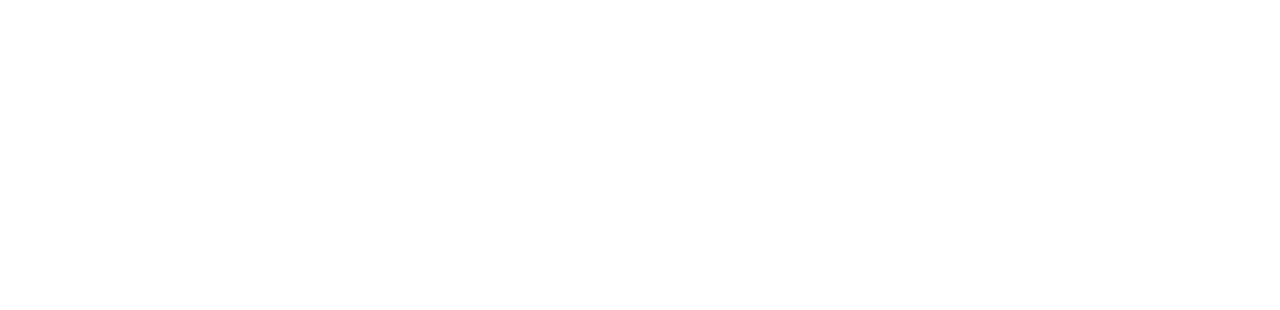
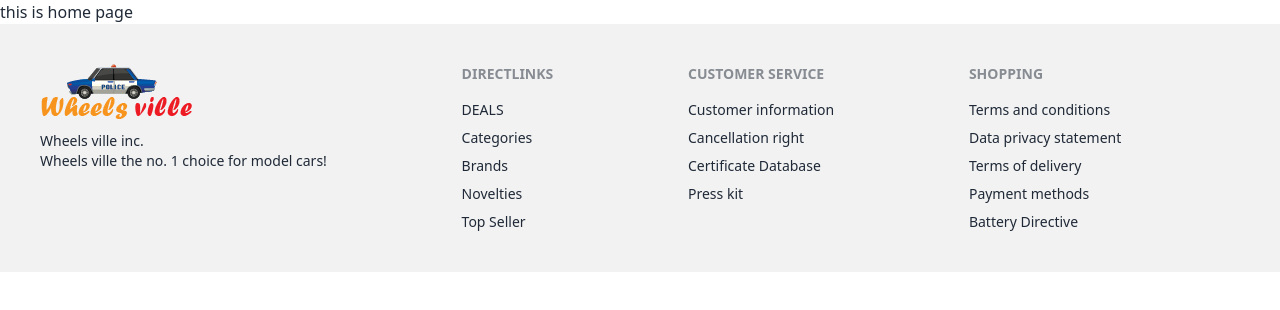
Before and after one commit to dev-talukdar/toy-marketplace-client-side, a React (Vite) app: page / in a window 1280 px wide. Shown: the top 310 px of the page. Built offline with nearby package versions, Linux system fonts and the light colour scheme.

Commit message:
footer is now added

```diff
--- a/src/Layout/Main.jsx
+++ b/src/Layout/Main.jsx
@@ -1,4 +1,5 @@
 import { Outlet } from "react-router-dom";
+import Footer from "../Pages/Shared/Footer/Footer";
 
 
 
@@ -6,6 +7,7 @@
     return (
         <div>
            <Outlet></Outlet>
+           <Footer></Footer>
         </div>
     );
 };
--- /dev/null
+++ b/src/Pages/Home/Home/Home.jsx
@@ -0,0 +1,13 @@
+
+
+
+
+const Home = () => {
+    return (
+        <div>
+            <h2>this is home page </h2>
+        </div>
+    );
+};
+
+export default Home;
--- /dev/null
+++ b/src/Pages/Shared/Footer/Footer.jsx
@@ -0,0 +1,39 @@
+ import logo from '../../../../public/logo.png'
+
+const Footer = () => {
+    return (
+        <footer className="footer p-10 bg-base-200 text-base-content">
+  <div>
+     <img src={logo} alt="Wheels ville the no. 1 choice for model cars!" />
+    <p>Wheels ville inc.<br/>Wheels ville the no. 1 choice for model cars!</p>
+  </div>
+  <div>
+    <span className="footer-title">Directlinks</span>
+
+    <a className="link link-hover">DEALS</a>
+    <a className="link link-hover">Categories</a>
+    <a className="link link-hover">Brands</a>
+    <a className="link link-hover">Novelties</a>
+    <a className="link link-hover">Top Seller</a>
+  </div>
+
+  <div>
+    <span className="footer-title">Customer service</span>
+    <a className="link link-hover">Customer information</a>
+    <a className="link link-hover">Cancellation right</a>
+    <a className="link link-hover">Certificate Database</a>
+    <a className="link link-hover">Press kit</a>
+  </div>
+  <div>
+    <span className="footer-title">Shopping</span>
+    <a className="link link-hover">Terms and conditions</a>
+    <a className="link link-hover">Data privacy statement</a>
+    <a className="link link-hover">Terms of delivery</a>
+    <a className="link link-hover">Payment methods</a>
+    <a className="link link-hover">Battery Directive</a>
+  </div>
+</footer>
+    );
+};
+
+export default Footer;
```
Also changed, not shown: src/Routes/Routes.jsx (+8 -1 lines), src/Pages/Shared/NavigationBar/NavigationBar.jsx (added).
